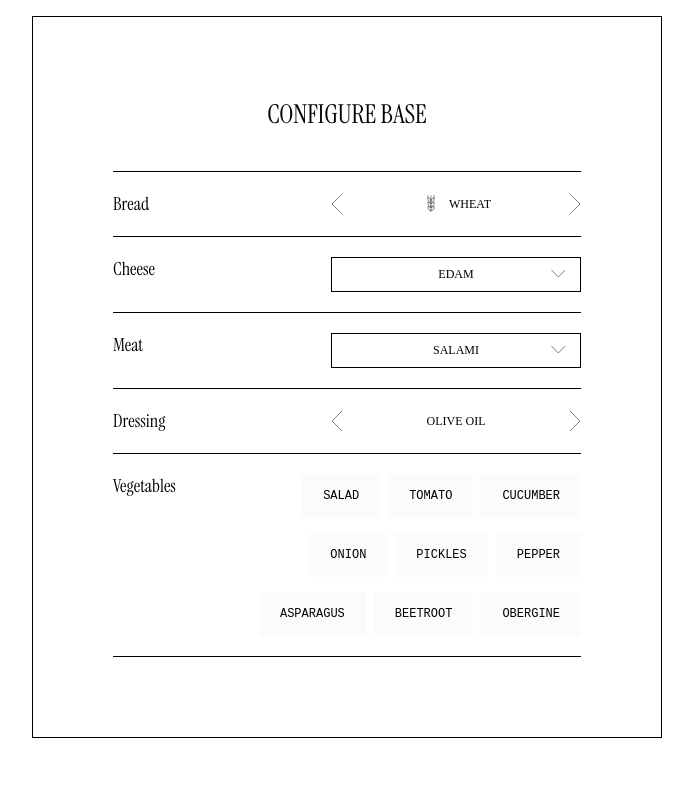
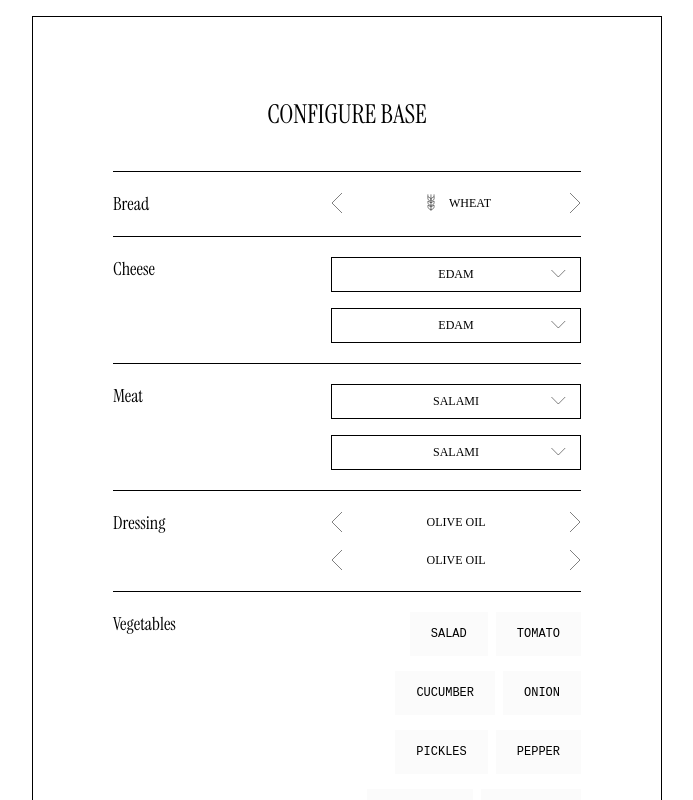
Before and after one commit to meczajkowski/panini-creator, a React (Vite) app: page / in a window 1280 px wide. Shown: the top 800 px of the page, without its empty margins (293-986 px from the left). Built offline with nearby package versions, Linux system fonts and the light colour scheme; a web font is replaced by a local one.

Commit message:
feat: create configure base form section UI - handle config items quantity (hardcode)

```diff
--- a/src/App.tsx
+++ b/src/App.tsx
@@ -46,6 +46,7 @@ function App() {
           required={true}
           selectType={ConfigItemSelectType.Carousel}
           icons={[<WheatIcon />, <GrainIcon />]}
+          quantity={1}
         >
           {breadVariants}
         </ConfigItem>
@@ -53,6 +54,7 @@ function App() {
           title={ConfigItemTitle.Cheese}
           required={true}
           selectType={ConfigItemSelectType.Select}
+          quantity={2}
         >
           {cheeseVariants}
         </ConfigItem>
@@ -60,6 +62,7 @@ function App() {
           title={ConfigItemTitle.Meat}
           required={true}
           selectType={ConfigItemSelectType.Select}
+          quantity={2}
         >
           {meatVariants}
         </ConfigItem>
@@ -67,6 +70,7 @@ function App() {
           title={ConfigItemTitle.Dressing}
           required={true}
           selectType={ConfigItemSelectType.Carousel}
+          quantity={2}
         >
           {dressingVariants}
         </ConfigItem>
@@ -74,6 +78,7 @@ function App() {
           title={ConfigItemTitle.Vegetables}
           required={true}
           selectType={ConfigItemSelectType.MultiSelect}
+          quantity={1}
         >
           {vegetableVariant}
         </ConfigItem>
--- a/src/components/ConfigSection/ConfigItem.module.css
+++ b/src/components/ConfigSection/ConfigItem.module.css
@@ -15,5 +15,13 @@
 .content {
   display: flex;
   justify-content: space-between;
+  gap: 16px;
   /* align-items: center; */
 }
+
+.selectContainer {
+  display: flex;
+  flex-direction: column;
+  gap: 16px;
+  width: 250px;
+}
--- a/src/components/ConfigSection/ConfigItem.tsx
+++ b/src/components/ConfigSection/ConfigItem.tsx
@@ -2,8 +2,8 @@ import { ReactNode } from 'react';
 import styles from './ConfigItem.module.css';
 import Carousel from '../UI/Carousel';
 import Select from '../UI/Select';
+import MultiSelect from '../UI/MultiSelect';
 import { ConfigItemSelectType, ConfigItemTitle } from '../../enums';
-import MultiSelect from '../UI/MultiSelect';
 
 interface ConfigItemProps {
   title: ConfigItemTitle;
@@ -11,6 +11,7 @@ interface ConfigItemProps {
   selectType: ConfigItemSelectType;
   children: string[];
   icons?: ReactNode[];
+  quantity: number;
 }
 
 const ConfigItem = (props: ConfigItemProps) => {
@@ -18,29 +19,40 @@ const ConfigItem = (props: ConfigItemProps) => {
     <section className={styles.wrapper}>
       <div className={styles.content}>
         <h3 className={styles.title}>{props.title}</h3>
-        {props.selectType === ConfigItemSelectType.Carousel ? (
+
+        {/* Render as many as props.quantity */}
+        <div className={styles.selectContainer}>
+          {[...Array(props.quantity)].map((_, index) => (
+            <div key={index}>
+              {props.selectType === ConfigItemSelectType.Carousel && (
                 <Carousel
+                  key={index}
                   options={props.children}
-            onSelect={(selectedOption) => console.log(selectedOption)}
+                  onSelect={(selectedOption) =>
+                    console.log(props.title, index, selectedOption)
+                  }
                   icons={props.icons}
                 />
-        ) : props.selectType === ConfigItemSelectType.Select ? (
+              )}
+              {props.selectType === ConfigItemSelectType.Select && (
                 <Select
                   options={props.children}
-            onSelect={(option) => {
-              console.log(option);
-            }}
+                  onSelect={(selectedOption) =>
+                    console.log(props.title, index, selectedOption)
+                  }
                 />
-        ) : props.selectType === ConfigItemSelectType.MultiSelect ? (
+              )}
+              {props.selectType === ConfigItemSelectType.MultiSelect && (
                 <MultiSelect
                   options={props.children}
-            onSelect={(selectedOptions) => {
-              console.log(selectedOptions);
-            }}
+                  onSelect={(selectedOptions) =>
+                    console.log(props.title, index, selectedOptions)
+                  }
                 />
-        ) : (
-          ''
               )}
+            </div>
+          ))}
+        </div>
       </div>
     </section>
   );
--- a/src/components/UI/Carousel.module.css
+++ b/src/components/UI/Carousel.module.css
@@ -3,8 +3,7 @@
   align-items: center;
   justify-content: space-between;
 
-  /* change for 100% later */
-  width: 250px;
+  width: 100%;
 }
 
 .carouselContent {
```
Lines whose indentation alone changed are shown as unchanged.
